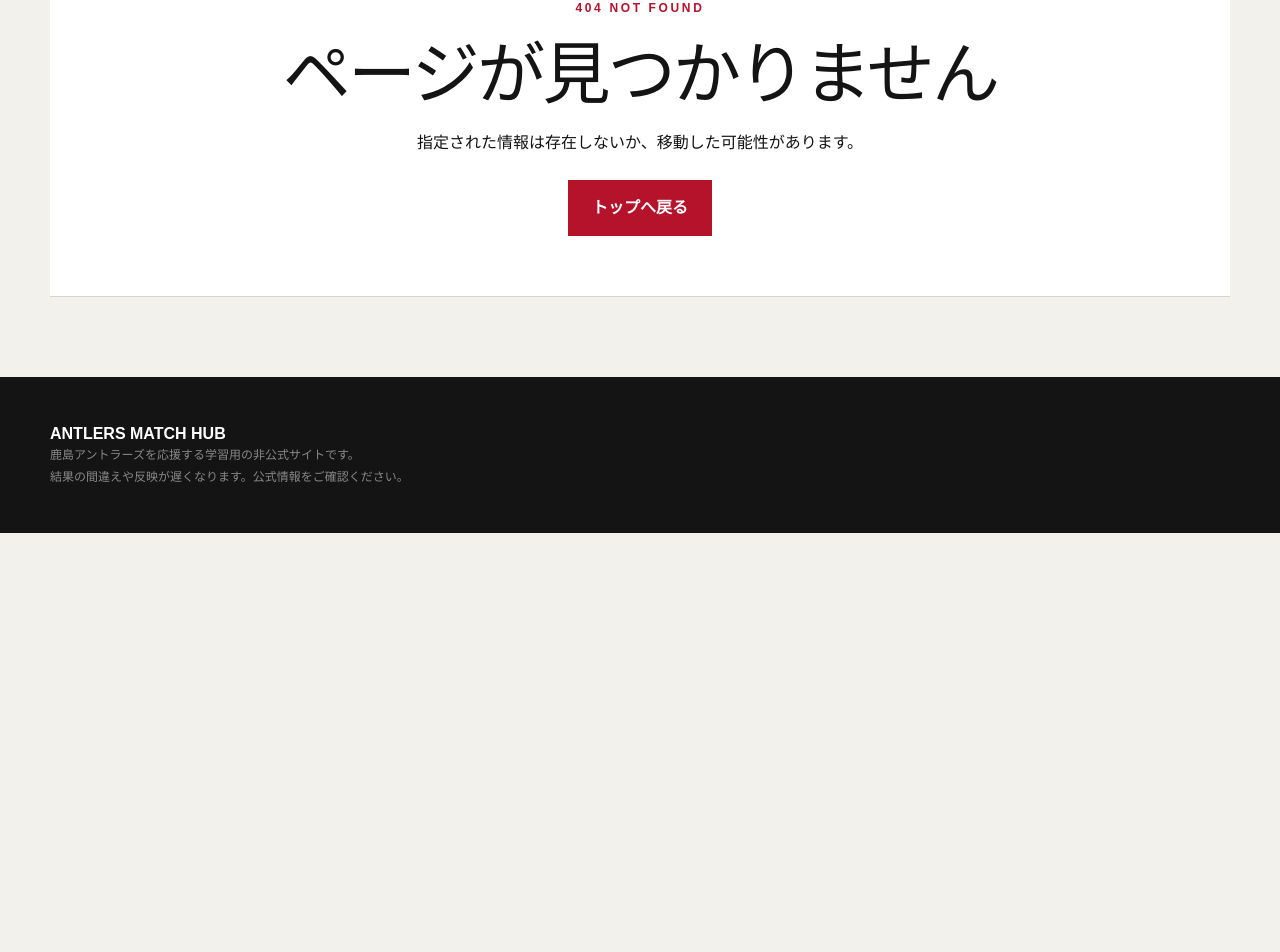
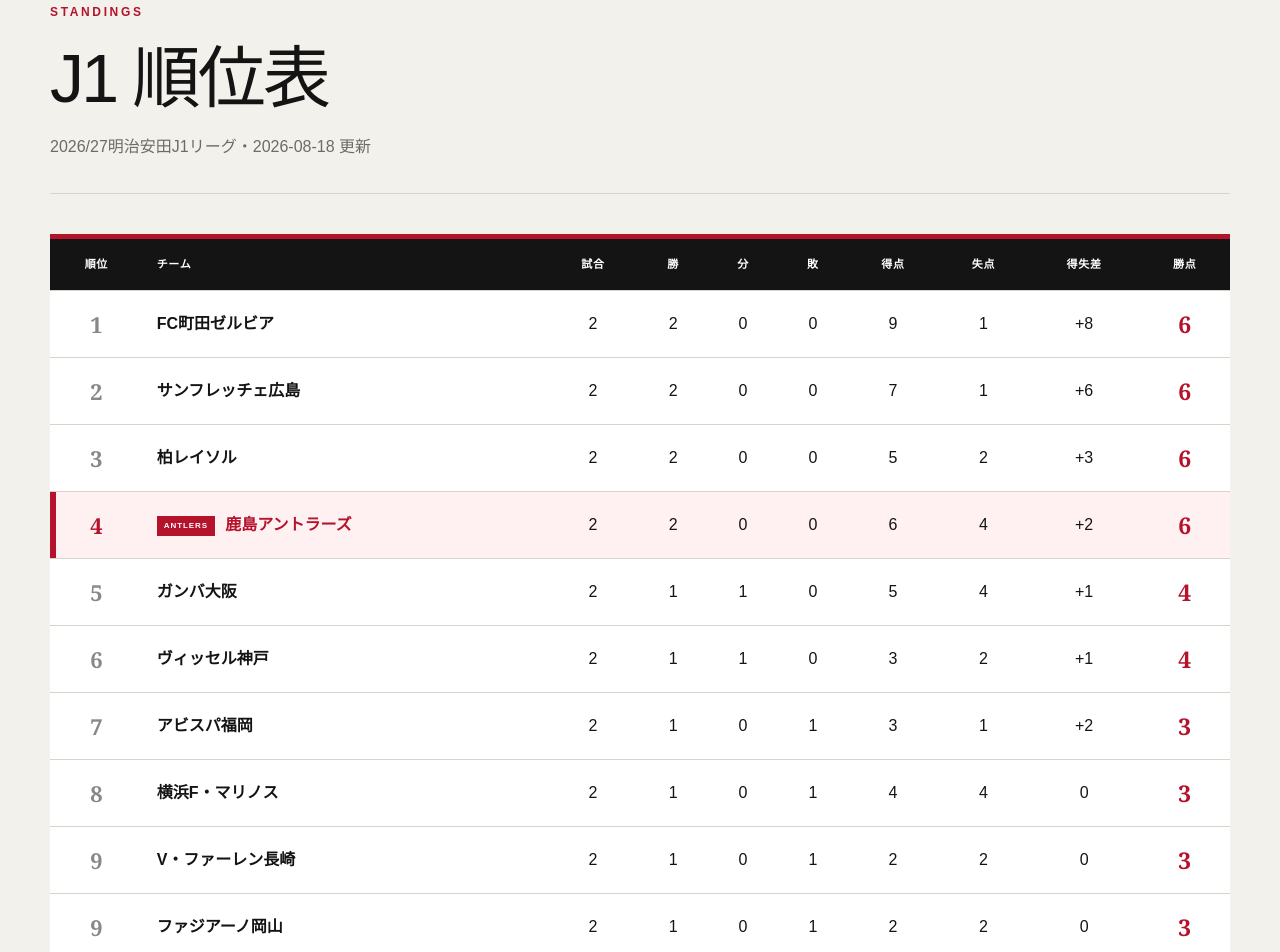
Before and after one commit to monmon-gif/kasima-match, a Next.js app: page /standings in a window 1280 px wide. Before the commit this address had no page. Shown: the part 140-1092 px from the top of the page. Before the commit the page ends 800 px from the top, so only its background shows below. Built offline with nearby package versions, Linux system fonts and the light colour scheme.

Commit message:
順位表機能追加

```diff
--- a/src/app/globals.css
+++ b/src/app/globals.css
@@ -129,12 +129,29 @@
 .stat-difference span{color:#fff;font-weight:800}
 .leader-players{clear:both;padding-top:24px}
 .leader-players h3{margin:8px 0 0}
+.standings-panel{background:#fff;border-top:5px solid var(--red)}
+.standings-scroll{overflow-x:auto}
+.standings-table{width:100%;border-collapse:collapse;font-variant-numeric:tabular-nums}
+.standings-table th,.standings-table td{padding:17px 14px;border-bottom:1px solid var(--line);text-align:center;white-space:nowrap}
+.standings-table thead th{background:var(--deep);color:#fff;font-size:11px;letter-spacing:.06em}
+.standings-table .team-column{text-align:left;min-width:230px}
+.standing-rank{font:700 22px Georgia;color:#888}
+.standing-points{font:700 23px Georgia;color:var(--red)}
+.kashima-standing{background:#fff0f2;box-shadow:inset 6px 0 0 var(--red)}
+.kashima-standing .standing-rank,.kashima-standing .standing-points{color:var(--red)}
+.kashima-standing .team-column{color:var(--red);font-weight:900}
+.antlers-marker{display:inline-block;margin-right:10px;padding:4px 7px;background:var(--red);color:#fff;font-size:8px;letter-spacing:.12em;vertical-align:2px}
+.standings-note{margin:0;padding:16px 20px;color:var(--muted);font-size:12px}
 
 @media(max-width:760px){
   .hero-stag{right:-27%;bottom:-4%;width:105%;opacity:.38}
   .hero::after{background:linear-gradient(90deg,#7c0719e8 0%,#8d081c80 62%,transparent)}
   .record-stat-grid{grid-template-columns:1fr}
   .goal-balance{border-left:0;border-top:6px solid var(--deep)}
+  .standings-table th,.standings-table td{padding:14px 11px}
+  .standings-table .team-column{min-width:200px;position:sticky;left:0;background:#fff;z-index:1}
+  .standings-table thead .team-column{background:var(--deep);z-index:2}
+  .standings-table .kashima-standing .team-column{background:#fff0f2}
 }
 
 @media(max-width:480px){
--- /dev/null
+++ b/src/app/standings/page.tsx
@@ -0,0 +1,67 @@
+import { getStandings } from '@/services/standingsService';
+
+export const metadata = { title: '順位表' };
+
+const formatDifference = (difference: number) =>
+  difference > 0 ? `+${difference}` : String(difference);
+
+export default function StandingsPage() {
+  const standings = getStandings();
+
+  return (
+    <>
+      <div className="page-head">
+        <p className="eyebrow">STANDINGS</p>
+        <h1>J1 順位表</h1>
+        <p>
+          {standings.competition}・{standings.updatedAt} 更新
+        </p>
+      </div>
+
+      <section className="standings-panel">
+        <div className="standings-scroll">
+          <table className="standings-table">
+            <thead>
+              <tr>
+                <th>順位</th>
+                <th className="team-column">チーム</th>
+                <th>試合</th>
+                <th>勝</th>
+                <th>分</th>
+                <th>敗</th>
+                <th>得点</th>
+                <th>失点</th>
+                <th>得失差</th>
+                <th>勝点</th>
+              </tr>
+            </thead>
+            <tbody>
+              {standings.teams.map((team) => {
+                const isKashima = team.teamId === 'kashima-antlers';
+
+                return (
+                  <tr className={isKashima ? 'kashima-standing' : undefined} key={team.teamId}>
+                    <td className="standing-rank">{team.rank}</td>
+                    <th className="team-column" scope="row">
+                      {isKashima && <span className="antlers-marker">ANTLERS</span>}
+                      {team.name}
+                    </th>
+                    <td>{team.played}</td>
+                    <td>{team.wins}</td>
+                    <td>{team.draws}</td>
+                    <td>{team.losses}</td>
+                    <td>{team.goalsFor}</td>
+                    <td>{team.goalsAgainst}</td>
+                    <td>{formatDifference(team.goalDifference)}</td>
+                    <td className="standing-points">{team.points}</td>
+                  </tr>
+                );
+              })}
+            </tbody>
+          </table>
+        </div>
+        <p className="standings-note">順位データは手動更新です。最新情報は公式情報もご確認ください。</p>
+      </section>
+    </>
+  );
+}
--- a/src/constants/navigation.ts
+++ b/src/constants/navigation.ts
@@ -1 +1 @@
-import {routePaths} from './routes'; export const navigation=[['トップ',routePaths.home],['試合',routePaths.matches],['成績',routePaths.seasonStats],['選手',routePaths.players],['ランキング',routePaths.rankings]] as const;
+import {routePaths} from './routes'; export const navigation=[['トップ',routePaths.home],['試合',routePaths.matches],['成績',routePaths.seasonStats],['順位表',routePaths.standings],['選手',routePaths.players],['ランキング',routePaths.rankings]] as const;
--- a/src/constants/routes.ts
+++ b/src/constants/routes.ts
@@ -1 +1 @@
-export const routePaths={home:'/',matches:'/matches',seasonStats:'/season-stats',players:'/players',rankings:'/rankings'} as const;
+export const routePaths={home:'/',matches:'/matches',seasonStats:'/season-stats',standings:'/standings',players:'/players',rankings:'/rankings'} as const;
--- /dev/null
+++ b/src/data/standings/2026-j1.json
@@ -0,0 +1,27 @@
+{
+  "season": 2026,
+  "competition": "2026/27明治安田J1リーグ",
+  "updatedAt": "2026-08-18",
+  "teams": [
+    { "teamId": "machida-zelvia", "name": "FC町田ゼルビア", "wins": 2, "draws": 0, "losses": 0, "goalsFor": 9, "goalsAgainst": 1 },
+    { "teamId": "sanfrecce-hiroshima", "name": "サンフレッチェ広島", "wins": 2, "draws": 0, "losses": 0, "goalsFor": 7, "goalsAgainst": 1 },
+    { "teamId": "kashiwa-reysol", "name": "柏レイソル", "wins": 2, "draws": 0, "losses": 0, "goalsFor": 5, "goalsAgainst": 2 },
+    { "teamId": "kashima-antlers", "name": "鹿島アントラーズ", "wins": 2, "draws": 0, "losses": 0, "goalsFor": 6, "goalsAgainst": 4 },
+    { "teamId": "gamba-osaka", "name": "ガンバ大阪", "wins": 1, "draws": 1, "losses": 0, "goalsFor": 5, "goalsAgainst": 4 },
+    { "teamId": "vissel-kobe", "name": "ヴィッセル神戸", "wins": 1, "draws": 1, "losses": 0, "goalsFor": 3, "goalsAgainst": 2 },
+    { "teamId": "avispa-fukuoka", "name": "アビスパ福岡", "wins": 1, "draws": 0, "losses": 1, "goalsFor": 3, "goalsAgainst": 1 },
+    { "teamId": "yokohama-f-marinos", "name": "横浜F・マリノス", "wins": 1, "draws": 0, "losses": 1, "goalsFor": 4, "goalsAgainst": 4 },
+    { "teamId": "v-varen-nagasaki", "name": "V・ファーレン長崎", "wins": 1, "draws": 0, "losses": 1, "goalsFor": 2, "goalsAgainst": 2 },
+    { "teamId": "fagiano-okayama", "name": "ファジアーノ岡山", "wins": 1, "draws": 0, "losses": 1, "goalsFor": 2, "goalsAgainst": 2 },
+    { "teamId": "shimizu-s-pulse", "name": "清水エスパルス", "wins": 1, "draws": 0, "losses": 1, "goalsFor": 1, "goalsAgainst": 1 },
+    { "teamId": "cerezo-osaka", "name": "セレッソ大阪", "wins": 1, "draws": 0, "losses": 1, "goalsFor": 2, "goalsAgainst": 4 },
+    { "teamId": "kawasaki-frontale", "name": "川崎フロンターレ", "wins": 0, "draws": 2, "losses": 0, "goalsFor": 3, "goalsAgainst": 3 },
+    { "teamId": "kyoto-sanga", "name": "京都サンガF.C.", "wins": 0, "draws": 1, "losses": 1, "goalsFor": 3, "goalsAgainst": 4 },
+    { "teamId": "mito-hollyhock", "name": "水戸ホーリーホック", "wins": 0, "draws": 1, "losses": 1, "goalsFor": 2, "goalsAgainst": 3 },
+    { "teamId": "tokyo-verdy", "name": "東京ヴェルディ", "wins": 0, "draws": 1, "losses": 1, "goalsFor": 2, "goalsAgainst": 4 },
+    { "teamId": "fc-tokyo", "name": "FC東京", "wins": 0, "draws": 1, "losses": 1, "goalsFor": 3, "goalsAgainst": 7 },
+    { "teamId": "nagoya-grampus", "name": "名古屋グランパス", "wins": 0, "draws": 0, "losses": 2, "goalsFor": 1, "goalsAgainst": 3 },
+    { "teamId": "urawa-red-diamonds", "name": "浦和レッズ", "wins": 0, "draws": 0, "losses": 2, "goalsFor": 4, "goalsAgainst": 8 },
+    { "teamId": "jef-united-chiba", "name": "ジェフユナイテッド千葉", "wins": 0, "draws": 0, "losses": 2, "goalsFor": 0, "goalsAgainst": 7 }
+  ]
+}
--- /dev/null
+++ b/src/services/standingsService.ts
@@ -0,0 +1,33 @@
+import standingsJson from '@/data/standings/2026-j1.json';
+import type { StandingRow, StandingsData } from '@/types/standings';
+
+const standings = standingsJson as StandingsData;
+
+const hasSameRank = (first: StandingRow, second: StandingRow) =>
+  first.points === second.points &&
+  first.goalDifference === second.goalDifference &&
+  first.goalsFor === second.goalsFor;
+
+export const getStandings = () => {
+  const sortedRows = standings.teams
+    .map((team) => ({
+      ...team,
+      rank: 0,
+      played: team.wins + team.draws + team.losses,
+      goalDifference: team.goalsFor - team.goalsAgainst,
+      points: team.wins * 3 + team.draws,
+    }))
+    .sort(
+      (first, second) =>
+        second.points - first.points ||
+        second.goalDifference - first.goalDifference ||
+        second.goalsFor - first.goalsFor,
+    );
+
+  const rows = sortedRows.map((row) => ({
+    ...row,
+    rank: sortedRows.findIndex((candidate) => hasSameRank(row, candidate)) + 1,
+  }));
+
+  return { ...standings, teams: rows };
+};
--- /dev/null
+++ b/src/types/standings.ts
@@ -0,0 +1,23 @@
+export type StandingTeamData = {
+  teamId: string;
+  name: string;
+  wins: number;
+  draws: number;
+  losses: number;
+  goalsFor: number;
+  goalsAgainst: number;
+};
+
+export type StandingsData = {
+  season: number;
+  competition: string;
+  updatedAt: string;
+  teams: StandingTeamData[];
+};
+
+export type StandingRow = StandingTeamData & {
+  rank: number;
+  played: number;
+  goalDifference: number;
+  points: number;
+};
```
Also changed, not shown: src/data/README.md.
